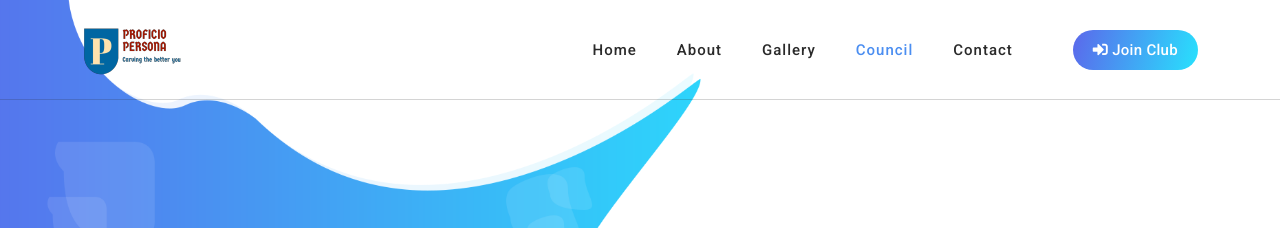
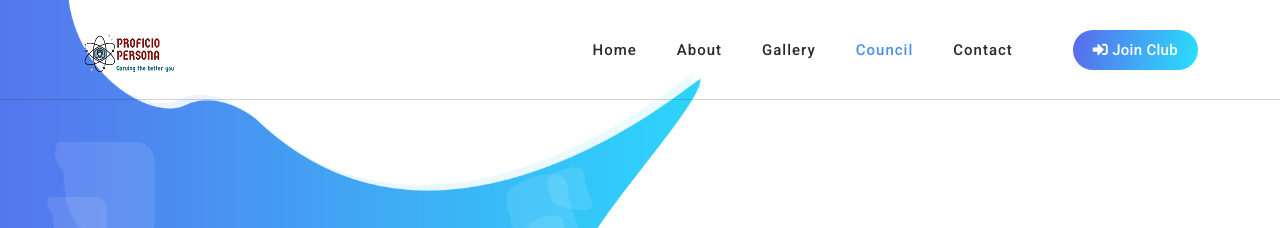
Before and after one commit to shubhanshunishad/files, a plain HTML site: page council.html in a window 1280 px wide. Shown: the top 228 px of the page. Drawn offline with Linux system fonts and the light colour scheme.

Commit message:
Logo & content updated

```diff
--- a/council.html
+++ b/council.html
@@ -44,7 +44,7 @@
                         <nav class="main-nav">
                             <!-- ***** Logo Start ***** -->
                             <a href="index.html" class="logo">
-                                <img src="assets/images/logo-ppc.png" alt="Chain App Dev">
+                                <img src="assets/images/logoppc.png" alt="Chain App Dev">
                             </a>
                             <!-- ***** Logo End ***** -->
                             <!-- ***** Menu Start ***** -->
@@ -339,7 +339,7 @@
                                         <button type="button" class="btn btn-sm">Advisor</button>
                                     </div>
                                     <p style="color:black">
-                                        4th year student of B.Tech an enthusiastic and discreet personality and determined towards the goal. Her strong self-confidence and unbreakable esteem sets an example for her subordinates and aspiring acquaintances.
+                                        1st year student of MBA a charismatic, responsible and sociable person. His Swift decision making skills and managerial skills make him stand different in the crowd.
                                     </p>
                                 </div>
                             </div>
@@ -353,7 +353,7 @@
                                         <button type="button" class="btn btn-sm">Advisor</button>
                                     </div>
                                     <p style="color:black">
-                                        1st year student of MBA a charismatic, responsible and sociable person. His Swift decision making skills and managerial skills make him stand different in the crowd.
+                                        4th year student of B.Tech an enthusiastic and discreet personality and determined towards the goal. Her strong self-confidence and unbreakable esteem sets an example for her subordinates and aspiring acquaintances.
                                     </p>
                                 </div>
                             </div>
```
